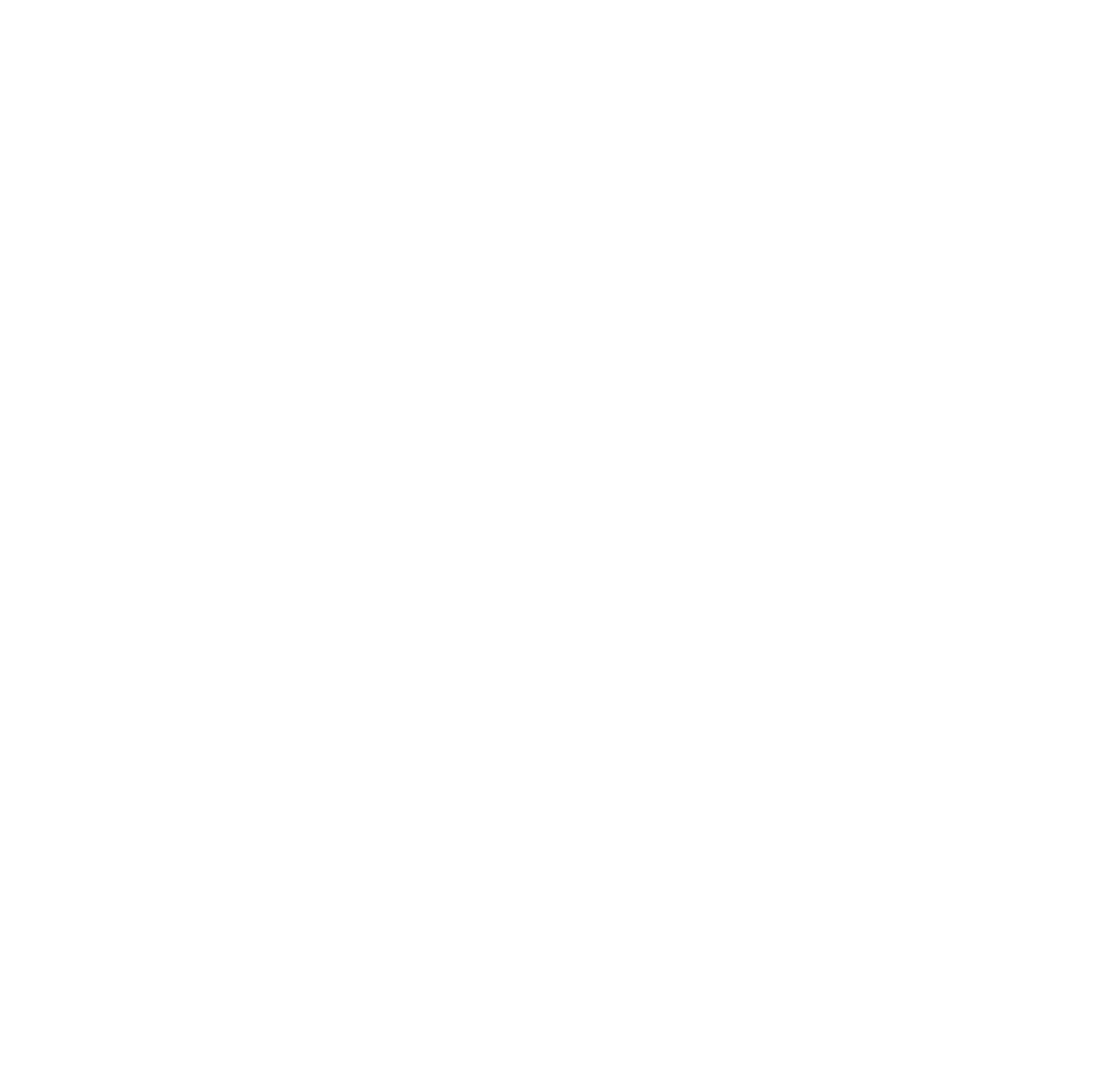
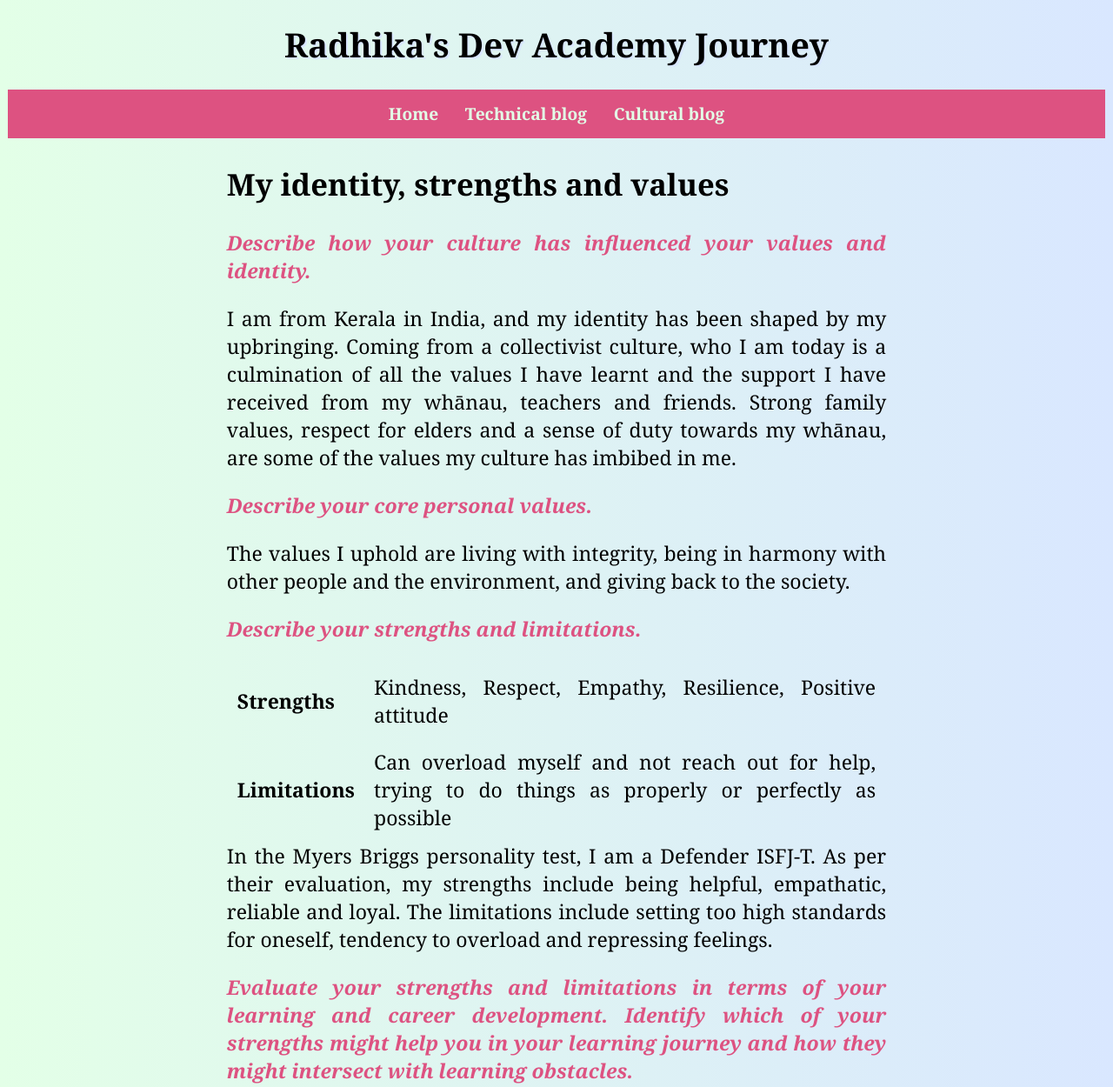
Before and after one commit to radhika-menon/radhika-menon.github.io, a plain HTML site: page blog/identity-values.html in a window 1280 px wide. Shown: the top 1250 px of the page at 87% size. Before the commit the page ends 800 px from the top, so only its background shows below. Drawn offline with Linux system fonts and the light colour scheme.

Commit message:
Link identity-values post to cultural blog

```diff
--- a/blog/identity-values.html
+++ b/blog/identity-values.html
@@ -0,0 +1,87 @@
+<!DOCTYPE html>
+<html>
+
+<head>
+    <title>Radhika's cultural blog</title>
+    <meta charset="UTF-8">
+    <link href="../styles/main.css" rel="stylesheet" type="text/css">
+</head>
+
+<body>
+    <div id="heading-bar">
+        <h1>Radhika's Dev Academy Journey</h1>
+    </div>
+    <div class="nav-bar">
+        <div class="nav-menu"><a class="nav-menu" href="../index.html">Home</a></div>
+        <div class="nav-menu"><a class="nav-menu" href="tech-blog-homepage.html">Technical blog</a></div>
+        <div class="nav-menu"><a class="nav-menu" href="cultural-blog-homepage.html">Cultural blog</a></div>
+    </div>
+
+    <div class="main-page">
+        <h2>My identity, strengths and values</h2>
+
+        <p class="question">
+            Describe how your culture has influenced your values and identity.</p>
+        <p>
+            I am from Kerala in India, and my identity has been shaped by my upbringing. Coming from a collectivist
+            culture,
+            who I am today is a culmination of all the values I have learnt and the
+            support I have received from my whānau, teachers and friends. Strong family values, respect for elders and a
+            sense of duty towards my whānau, are some of the values my culture has imbibed in me.
+        </p>
+
+        <p class="question">Describe your core personal values.</p>
+        <p>
+            The values I uphold are living with integrity, being in harmony with other people and the environment, and
+            giving back to the society.
+
+        </p>
+
+        <p class="question">Describe your strengths and limitations.</p>
+        <p>
+        <table>
+            <tr>
+                <th>Strengths</th>
+                <td>Kindness, Respect, Empathy, Resilience, Positive attitude</td>
+            </tr>
+            <tr>
+                <th>Limitations</th>
+                <td>Can overload myself and not reach out for help, trying to do things as properly or perfectly as
+                    possible</td>
+            </tr>
+
+        </table>
+        In the Myers Briggs personality test, I am a Defender ISFJ-T. As per their evaluation, my strengths include
+        being helpful, empathatic, reliable and loyal. The limitations include setting too high standards for oneself,
+        tendency to overload and repressing feelings.
+        </p>
+
+        <!--Explain a situation where you have had an ethical decision to make. Discuss how you weighed up the values
+        involved in that decision, the decision you made and the consequences of the action you took.-->
+
+        <p class="question">Evaluate your strengths and limitations in terms of your learning and career development.
+            Identify which of your strengths might help you in your learning journey and how they might intersect with
+            learning obstacles.</p>
+        <p>My strengths make me a kind and empathetic team player. I am a listener and I respect other people's
+            viewpoints. My resilience allows me to see things through to
+            completion inspite of difficulties, which will be particularly advantageous during the bootcamp. With
+            respect to my limitations, as I am
+            aware of them, I shall take conscious measures to ask for help. I also understand the very essence
+            of Agile methodology is to create and refine your product, so I will stick to the timeboxes and move on to
+            the next exercise even if I feel my output isn't as good as I want it to be.</p>
+
+        <!--Share an example from your experience of where you were trying to work productively with others, but there
+            was resistance or tension. Discuss the strategies you used at that time, how effective they were, and your
+            reflections on what other strategies you would try now, and why.-->
+        <p>
+
+
+
+        </p>
+
+
+    </div>
+    </div>
+</body>
+
+</html>
--- a/styles/main.css
+++ b/styles/main.css
@@ -55,6 +55,7 @@ body{
   }
 
 .post-buttons{
+  display:inline-block;
   margin:5%;
 }
 
@@ -91,3 +92,13 @@ body{
   color: #dd5281  ;
   margin:auto;
 }
+
+.question{
+  color: #dd5281  ;
+  font-style: italic;
+  font-weight: bold;
+}
+
+td,th,tr{
+  padding:10px;
+}
```
Also changed, not shown: blog/cultural-blog-homepage.html (+38 -3 lines).
